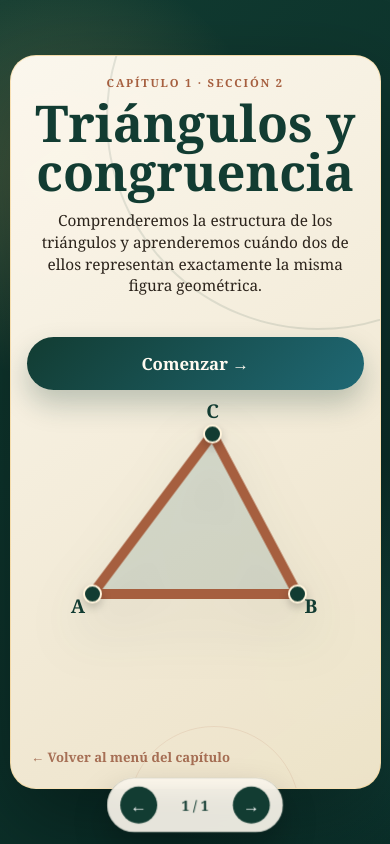
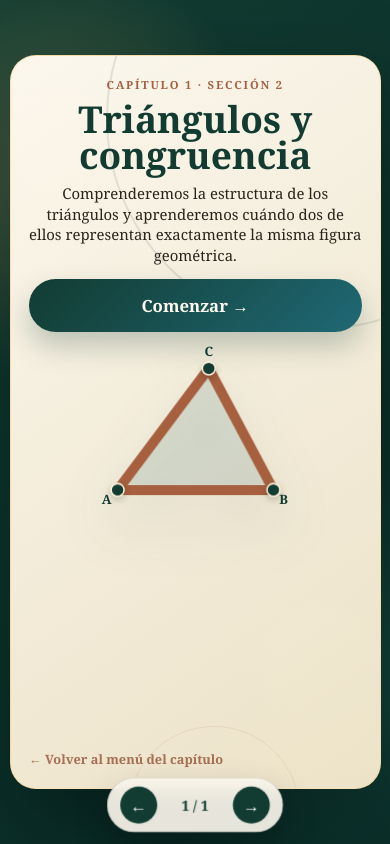
Before and after one commit to andres8425/geometria-eia, a plain HTML site: page triangulos.html in a window 390 px wide. Drawn offline with nearby package versions, Linux system fonts and the light colour scheme.

Commit message:
Update style.css

```diff
--- a/style.css
+++ b/style.css
@@ -1949,25 +1949,31 @@ button.section-card {
     transition-duration: 1ms !important;
   }
 }
+
+
 /* =========================================================
    SECCIÓN 2 · TRIÁNGULOS Y CONGRUENCIA
    DIAPOSITIVA 1 · PORTADA
 ========================================================= */
 
 .triangle-cover {
-  overflow: hidden;
+  overflow-x: hidden;
+  overflow-y: auto;
 }
 
 .triangle-cover-content {
-  min-height: 100%;
+  width: 100%;
+  min-height: 0;
+  flex: 1 1 auto;
 
   display: grid;
-  grid-template-columns: minmax(0, 1fr) minmax(360px, 0.85fr);
-  gap: clamp(30px, 5vw, 70px);
+  grid-template-columns: minmax(0, 1.08fr) minmax(300px, 0.92fr);
+  gap: clamp(24px, 4vw, 58px);
   align-items: center;
 }
 
 .triangle-cover-text {
+  min-width: 0;
   position: relative;
   z-index: 2;
 
@@ -1978,7 +1984,6 @@ button.section-card {
 
 .triangle-kicker {
   opacity: 0;
-
   animation:
     triangleTextEnter
     700ms
@@ -1987,11 +1992,14 @@ button.section-card {
     forwards;
 }
 
-.triangle-cover-title {
-  max-width: 690px;
+.triangle-cover .triangle-cover-title {
+  max-width: 680px;
+  margin-bottom: clamp(14px, 2vh, 22px);
+
+  font-size: clamp(2.65rem, 4.7vw, 5rem);
+  line-height: 0.96;
 
   opacity: 0;
-
   animation:
     triangleTitleEnter
     850ms
@@ -2001,10 +2009,10 @@ button.section-card {
 }
 
 .triangle-cover-lead {
-  max-width: 690px;
+  max-width: 650px;
+  margin-bottom: 0;
 
   opacity: 0;
-
   animation:
     triangleTextEnter
     750ms
@@ -2014,10 +2022,11 @@ button.section-card {
 }
 
 .triangle-start-button {
-  margin-top: 26px;
+  width: fit-content;
+  margin-top: 24px;
+  margin-bottom: 0;
 
   opacity: 0;
-
   animation:
     triangleButtonEnter
     650ms
@@ -2027,18 +2036,19 @@ button.section-card {
 }
 
 .triangle-cover-visual {
+  min-width: 0;
+  min-height: 0;
   position: relative;
   z-index: 2;
 
   display: grid;
   place-items: center;
-
-  min-width: 0;
 }
 
 #triangleCoverSvg {
-  width: min(100%, 530px);
+  width: min(100%, 490px);
   height: auto;
+  max-height: min(470px, 58vh);
 
   overflow: visible;
 
@@ -2048,13 +2058,12 @@ button.section-card {
     );
 }
 
-/* Interior */
-
 .cover-triangle-fill {
   fill: rgba(31, 104, 116, 0.13);
 
   opacity: 0;
 
+  transform-box: fill-box;
   transform-origin: center;
   transform: scale(0.92);
 
@@ -2066,8 +2075,6 @@ button.section-card {
     forwards;
 }
 
-/* Lados */
-
 .cover-triangle-side {
   fill: none;
 
@@ -2082,40 +2089,20 @@ button.section-card {
 .side-ab {
   stroke-dasharray: 410;
   stroke-dashoffset: 410;
-
-  animation:
-    triangleDrawSide
-    650ms
-    1.15s
-    ease
-    forwards;
+  animation: triangleDrawSide 650ms 1.15s ease forwards;
 }
 
 .side-bc {
   stroke-dasharray: 365;
   stroke-dashoffset: 365;
-
-  animation:
-    triangleDrawSide
-    650ms
-    1.55s
-    ease
-    forwards;
+  animation: triangleDrawSide 650ms 1.55s ease forwards;
 }
 
 .side-ca {
   stroke-dasharray: 400;
   stroke-dashoffset: 400;
-
-  animation:
-    triangleDrawSide
-    650ms
-    1.95s
-    ease
-    forwards;
-}
-
-/* Puntos */
+  animation: triangleDrawSide 650ms 1.95s ease forwards;
+}
 
 .cover-triangle-point {
   fill: var(--verde-700);
@@ -2141,19 +2128,9 @@ button.section-card {
     forwards;
 }
 
-.point-a {
-  animation-delay: 650ms;
-}
-
-.point-b {
-  animation-delay: 800ms;
-}
-
-.point-c {
-  animation-delay: 950ms;
-}
-
-/* Etiquetas */
+.point-a { animation-delay: 650ms; }
+.point-b { animation-delay: 800ms; }
+.point-c { animation-delay: 950ms; }
 
 .cover-triangle-label {
   fill: var(--verde-700);
@@ -2163,6 +2140,7 @@ button.section-card {
   font-weight: 700;
 
   text-anchor: middle;
+  pointer-events: none;
 
   opacity: 0;
 
@@ -2173,19 +2151,9 @@ button.section-card {
     forwards;
 }
 
-.label-a {
-  animation-delay: 800ms;
-}
-
-.label-b {
-  animation-delay: 950ms;
-}
-
-.label-c {
-  animation-delay: 1.1s;
-}
-
-/* Regreso */
+.label-a { animation-delay: 800ms; }
+.label-b { animation-delay: 950ms; }
+.label-c { animation-delay: 1.1s; }
 
 .triangle-back-link {
   position: absolute;
@@ -2208,40 +2176,29 @@ button.section-card {
 
 .triangle-back-link:hover {
   opacity: 1;
-
   transform: translateX(-4px);
 }
-
-/* Animaciones */
 
 @keyframes triangleTitleEnter {
   from {
     opacity: 0;
-
-    transform:
-      translateY(30px)
-      scale(0.97);
+    transform: translateY(30px) scale(0.97);
   }
 
   to {
     opacity: 1;
-
-    transform:
-      translateY(0)
-      scale(1);
+    transform: translateY(0) scale(1);
   }
 }
 
 @keyframes triangleTextEnter {
   from {
     opacity: 0;
-
     transform: translateY(18px);
   }
 
   to {
     opacity: 1;
-
     transform: translateY(0);
   }
 }
@@ -2249,31 +2206,23 @@ button.section-card {
 @keyframes triangleButtonEnter {
   from {
     opacity: 0;
-
-    transform:
-      translateY(14px)
-      scale(0.96);
+    transform: translateY(14px) scale(0.96);
   }
 
   to {
     opacity: 1;
-
-    transform:
-      translateY(0)
-      scale(1);
+    transform: translateY(0) scale(1);
   }
 }
 
 @keyframes trianglePointEnter {
   from {
     opacity: 0;
-
     transform: scale(0);
   }
 
   to {
     opacity: 1;
-
     transform: scale(1);
   }
 }
@@ -2281,13 +2230,11 @@ button.section-card {
 @keyframes triangleLabelEnter {
   from {
     opacity: 0;
-
     transform: translateY(8px);
   }
 
   to {
     opacity: 1;
-
     transform: translateY(0);
   }
 }
@@ -2301,49 +2248,58 @@ button.section-card {
 @keyframes triangleFillEnter {
   from {
     opacity: 0;
-
     transform: scale(0.92);
   }
 
   to {
     opacity: 1;
-
     transform: scale(1);
   }
 }
 
-/* Pantallas de poca altura */
-
-@media (max-height: 800px) and (min-width: 769px) {
-
+@media (max-height: 800px) and (min-width: 901px) {
   .triangle-cover-content {
-    gap: 34px;
+    gap: 26px;
+  }
+
+  .triangle-cover .triangle-cover-title {
+    font-size: clamp(2.45rem, 4vw, 4.15rem);
+  }
+
+  .triangle-cover-lead {
+    font-size: 1rem;
+    line-height: 1.42;
   }
 
   #triangleCoverSvg {
-    width: min(100%, 430px);
-  }
-
-  .triangle-cover-title {
-    font-size: clamp(2.8rem, 4.8vw, 4.8rem);
-  }
-}
-
-/* Tableta */
+    width: min(100%, 405px);
+    max-height: 400px;
+  }
+
+  .triangle-start-button {
+    margin-top: 18px;
+  }
+}
 
 @media (max-width: 900px) {
+  .triangle-cover {
+    padding-bottom: 88px;
+  }
 
   .triangle-cover-content {
     grid-template-columns: 1fr;
     gap: 10px;
-
     align-content: start;
   }
 
   .triangle-cover-text {
     align-items: center;
-
     text-align: center;
+  }
+
+  .triangle-cover .triangle-cover-title {
+    max-width: 760px;
+    font-size: clamp(2.35rem, 8vw, 4rem);
   }
 
   .triangle-cover-lead {
@@ -2355,44 +2311,61 @@ button.section-card {
   }
 
   #triangleCoverSvg {
-    width: min(100%, 390px);
-    max-height: 310px;
-  }
-}
-
-/* Celular */
+    width: min(100%, 370px);
+    max-height: 285px;
+  }
+}
 
 @media (max-width: 768px) {
-
   .triangle-cover {
-    padding-bottom: 80px;
+    padding: 22px 18px 86px;
+    overflow-y: auto;
   }
 
   .triangle-cover-content {
-    gap: 4px;
-  }
-
-  .triangle-cover-title {
-    font-size: clamp(2.35rem, 12vw, 3.8rem);
+    gap: 6px;
+  }
+
+  .triangle-cover .triangle-cover-title {
+    margin-bottom: 10px;
+    font-size: clamp(2.05rem, 10.5vw, 3.25rem);
+    line-height: 0.98;
   }
 
   .triangle-cover-lead {
-    font-size: 0.96rem;
+    font-size: 0.93rem;
+    line-height: 1.38;
   }
 
   #triangleCoverSvg {
-    width: min(100%, 330px);
-    max-height: 250px;
+    width: min(100%, 285px);
+    max-height: 220px;
   }
 
   .triangle-start-button {
     width: 100%;
+    margin-top: 14px;
   }
 
   .triangle-back-link {
-    left: 20px;
-    bottom: 22px;
-
-    font-size: 0.82rem;
-  }
-}
+    left: 18px;
+    bottom: 20px;
+    max-width: calc(100% - 36px);
+    font-size: 0.8rem;
+  }
+}
+
+@media (max-width: 420px) {
+  .triangle-cover .triangle-cover-title {
+    font-size: clamp(1.85rem, 9.5vw, 2.7rem);
+  }
+
+  #triangleCoverSvg {
+    width: min(100%, 245px);
+    max-height: 190px;
+  }
+
+  .cover-triangle-label {
+    font-size: 34px;
+  }
+}
```
